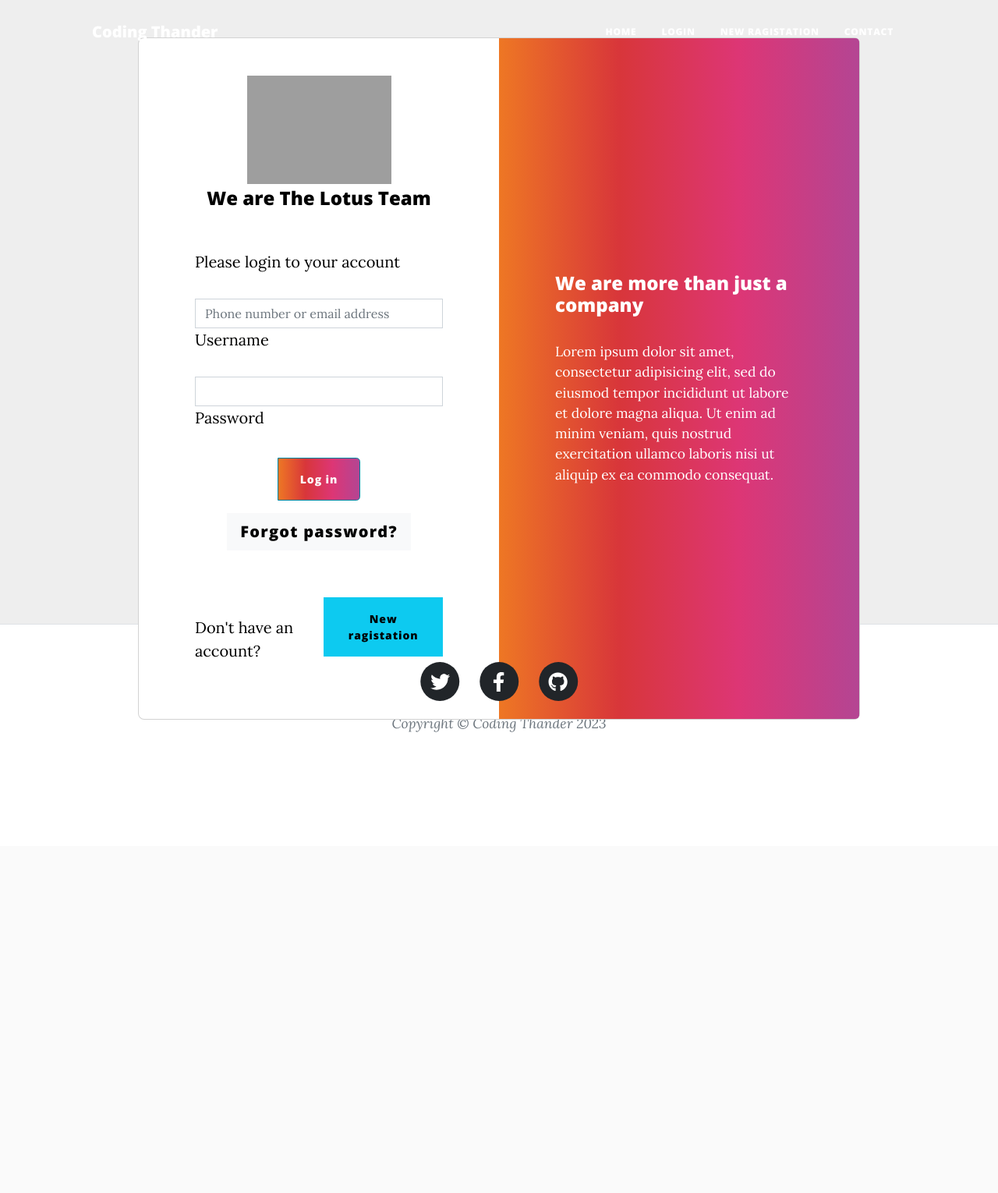
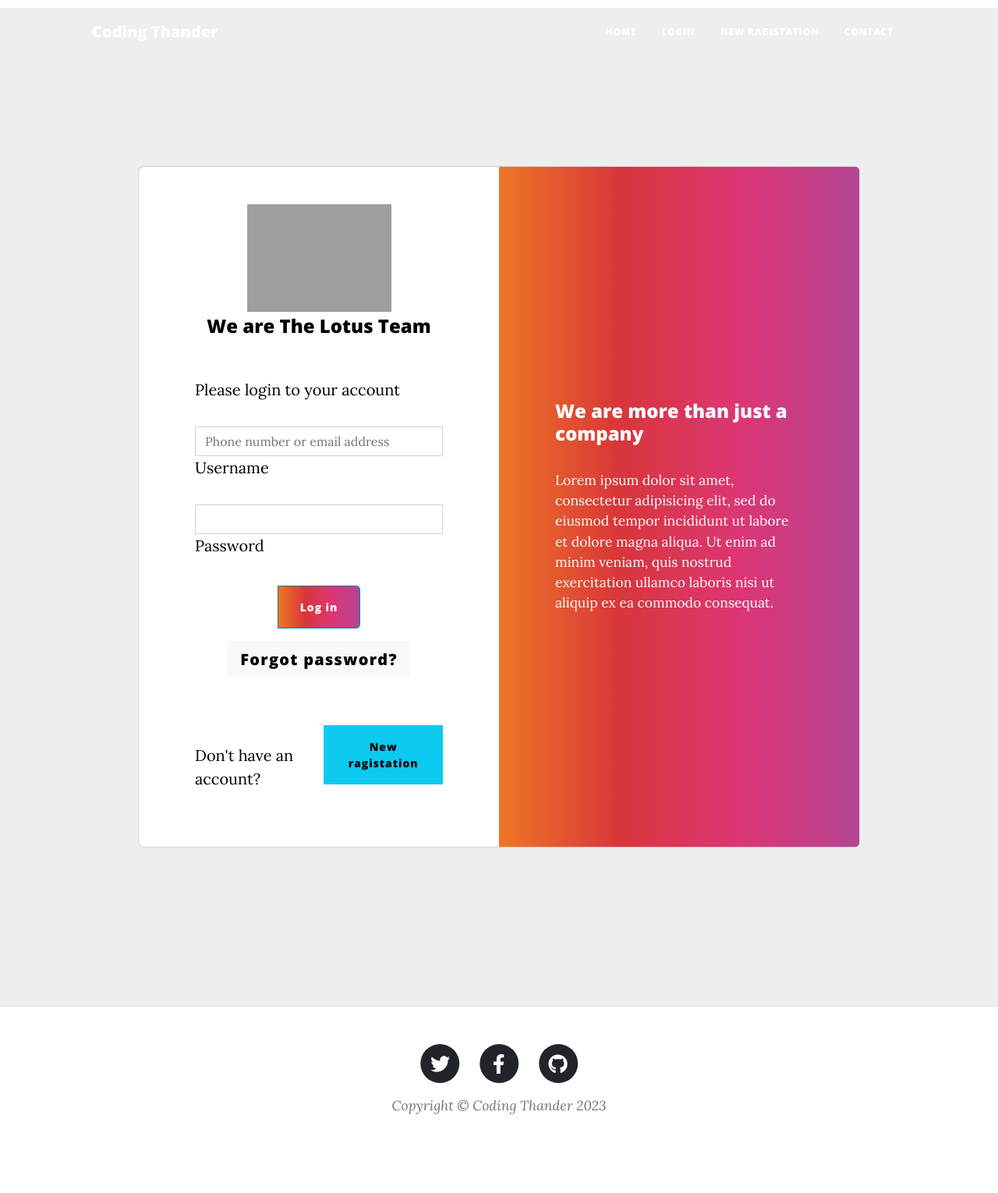
Before and after one commit to 9170793500/fonada, a Flask app: page /login in a window 1280 px wide. Shown: the top 1530 px of the page at 78% size. Before the commit the page ends 939 px from the top, so only its background shows below. Run offline with Flask 3, Linux system fonts and the light colour scheme; some libraries are stand-ins or nearby versions; grey boxes are pictures that could not be loaded.

Commit message:
new update

```diff
--- a/template/login.html
+++ b/template/login.html
@@ -4,6 +4,9 @@
 
 
 <style>
+    .con{
+        margin-top: 10px;
+    }
     .gradient-custom-2 {
 /* fallback for old browsers */
 background: #fccb90;
@@ -17,7 +20,7 @@ background: linear-gradient(to right, #ee7724, #d8363a, #dd3675, #b44593);
 
 @media (min-width: 768px) {
 .gradient-form {
-height: 100vh !important;
+height: 160vh !important;
 }
 }
 @media (min-width: 769px) {
@@ -27,7 +30,7 @@ border-bottom-right-radius: .3rem;
 }
 }
 </style>
-
+<div class="con"></div>
 <section class="h-100 gradient-form" style="background-color: #eee;">
     <div class="container py-5 h-100">
       <div class="row d-flex justify-content-center align-items-center h-100">
@@ -87,5 +90,5 @@ border-bottom-right-radius: .3rem;
       </div>
     </div>
   </section>
-
+</div>
   {% endblock %}
```
